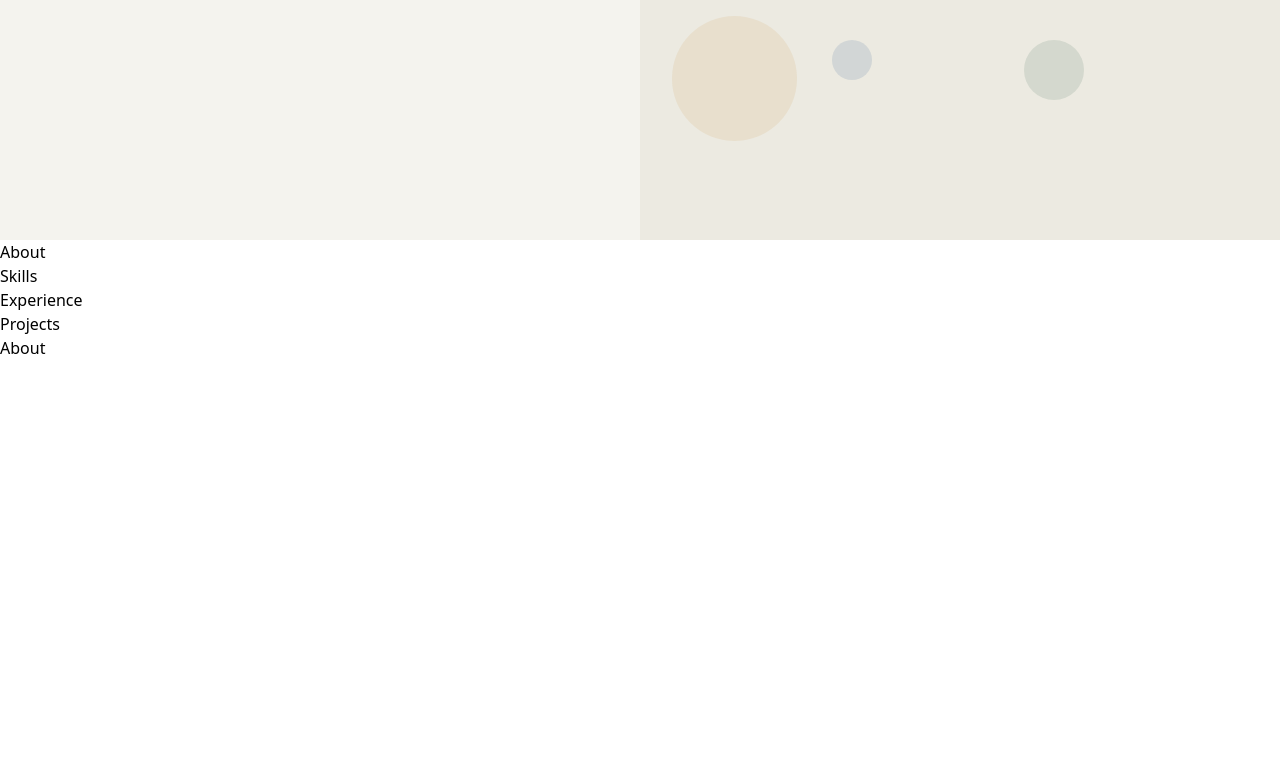
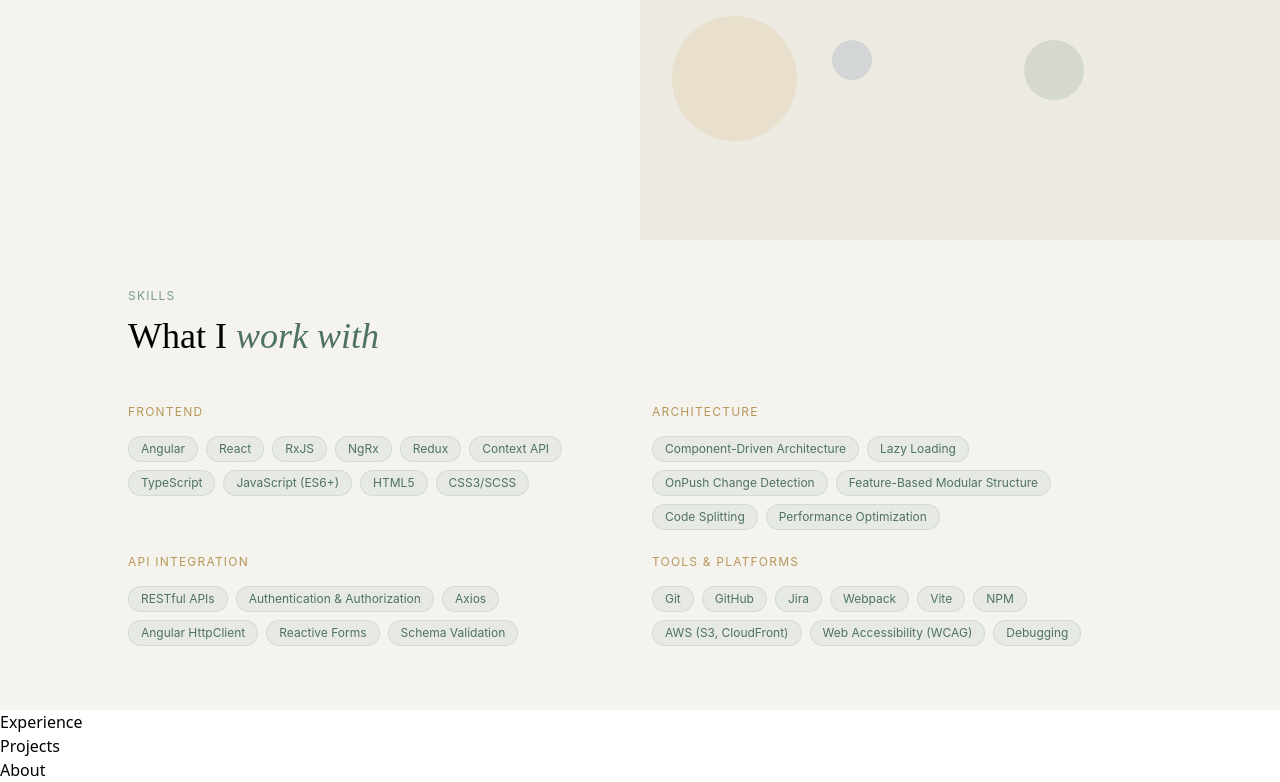
Before and after one commit to PranjaliSengar/Portfolio, a React app in the folder portfolio/: page / in a window 1280 px wide. Shown: the part 623-1405 px from the top of the page. Before the commit the page ends 983 px from the top, so only its background shows below. Built offline with nearby package versions, Linux system fonts and the light colour scheme; the HTML template or start-up script is replaced by a standard one.

Commit message:
Added skills comp

```diff
--- a/portfolio/src/App.jsx
+++ b/portfolio/src/App.jsx
@@ -1,6 +1,5 @@
 import Navbar from "./components/Navbar";
 import Hero from "./components/Hero";
-import About from "./components/About";
 import Skills from "./components/Skills";
 import Experience from "./components/Experience";
 import Projects from "./components/Projects";
@@ -10,11 +9,15 @@ function App() {
   return(
     <div>
       <Navbar />
+       <div className="section-divider" />
       <Hero />
-      <About />
+       <div className="section-divider" />
       <Skills />
+       <div className="section-divider" />
       <Experience />
+       <div className="section-divider" />
       <Projects />
+       <div className="section-divider" />
       <Contact />
     </div>
   )
--- a/portfolio/src/components/About.jsx
+++ /dev/null
@@ -1,4 +0,0 @@
-function About() {
-  return <div>About</div>
-}
-export default About
--- a/portfolio/src/components/Hero.jsx
+++ b/portfolio/src/components/Hero.jsx
@@ -56,7 +56,7 @@ function Hero() {
   return (
     <>
       <div id="cursor-glow" className="cursor-glow" />
-      <section className="grid grid-cols-2 min-h-screen">
+      <section className="grid grid-cols-2 h-screen">
         <div className="flex flex-col pt-20 min-h-screen px-14 gap-4 bg-bg-primary">
           <p className="font-inter text-xs text-sage tracking-widest uppercase">
             — Based in Bangalore, India —
--- a/portfolio/src/components/Skills.jsx
+++ b/portfolio/src/components/Skills.jsx
@@ -1,4 +1,46 @@
 function Skills() {
-  return <div>Skills</div>
+  const skills = [
+    { name: 'Frontend', subSkills: ['Angular', 'React', 'RxJS', 'NgRx', 'Redux', 'Context API', 'TypeScript', 'JavaScript (ES6+)', 'HTML5', 'CSS3/SCSS'] },
+    { name: 'Architecture', subSkills: ['Component-Driven Architecture', 'Lazy Loading', 'OnPush Change Detection', 'Feature-Based Modular Structure', 'Code Splitting', 'Performance Optimization'] },
+    { name: 'API Integration', subSkills: ['RESTful APIs', 'Authentication & Authorization', 'Axios', 'Angular HttpClient', 'Reactive Forms', 'Schema Validation'] },
+    { name: 'Tools & Platforms', subSkills: ['Git', 'GitHub', 'Jira', 'Webpack', 'Vite', 'NPM', 'AWS (S3, CloudFront)', 'Web Accessibility (WCAG)', 'Debugging'] },
+  ]
+
+  return (
+
+    <section className="pt-12 pb-16 px-10 bg-bg-primary" id="skills">
+
+      <div className="max-w-5xl mx-auto">
+        <p className="font-inter text-xs text-sage tracking-widest uppercase mb-3">
+          Skills
+        </p>
+        <h2 className="font-playfair text-4xl font-normal mb-12">
+          What I <span className="italic text-sage-dark">work with</span>
+        </h2>
+
+        <div className="grid grid-cols-2 gap-6">
+          {skills.map((skill) => (
+            <div key={skill.name} className="card card-glow">
+              <h3 className="font-inter text-xs text-gold tracking-widest uppercase mb-4">
+                {skill.name}
+              </h3>
+              <div className="flex flex-wrap gap-2">
+                {skill.subSkills.map((subSkill) => (
+                  <span
+                    key={subSkill}
+                    className="font-inter text-xs text-sage-dark bg-sage/10 border border-sage/20 px-3 py-1 rounded-full hover:bg-sage/20 transition-all duration-200 cursor-default"
+                  >
+                    {subSkill}
+                  </span>
+                ))}
+              </div>
+            </div>
+          ))}
+        </div>
+      </div>
+
+    </section>
+  )
 }
+
 export default Skills
--- a/portfolio/src/styles/global.css
+++ b/portfolio/src/styles/global.css
@@ -30,3 +30,53 @@
 .bubble-slow   { animation: float-slow 6s ease-in-out infinite; }
 .bubble-medium { animation: float-medium 4s ease-in-out infinite; }
 .bubble-fast   { animation: float-fast 3s ease-in-out infinite; }
+
+.card {
+  background: rgba(255, 255, 255, 0.65);
+  border: 1px solid rgba(122, 158, 135, 0.18);
+  backdrop-filter: blur(10px);
+  border-radius: 16px;
+  padding: 24px;
+  transition: all 0.3s ease;
+}
+
+.card:hover {
+  background: rgba(255, 255, 255, 0.85);
+  border: 1px solid rgba(122, 158, 135, 0.35);
+  transform: translateY(-4px);
+  box-shadow: 0 10px 36px rgba(122, 158, 135, 0.14);
+}
+    .card-glow {
+  position: relative;
+  overflow: hidden;
+}
+
+.card-glow::before {
+  content: '';
+  position: absolute;
+  inset: 0;
+  border-radius: 16px;
+  padding: 1px;
+  background: linear-gradient(
+    135deg,
+    rgba(122, 158, 135, 0),
+    rgba(122, 158, 135, 0.5),
+    rgba(184, 151, 90, 0.3),
+    rgba(122, 158, 135, 0)
+  );
+  -webkit-mask: linear-gradient(#fff 0 0) content-box, linear-gradient(#fff 0 0);
+  mask: linear-gradient(#fff 0 0) content-box, linear-gradient(#fff 0 0);
+  -webkit-mask-composite: xor;
+  mask-composite: exclude;
+  opacity: 0;
+  transition: opacity 0.4s ease;
+}
+
+.card-glow:hover::before {
+  opacity: 1;
+}
+.section-divider {
+  height: 1px;
+  background: linear-gradient(90deg, transparent, rgba(122, 158, 135, 0.3), transparent);
+  margin: 0 40px;
+}
```
